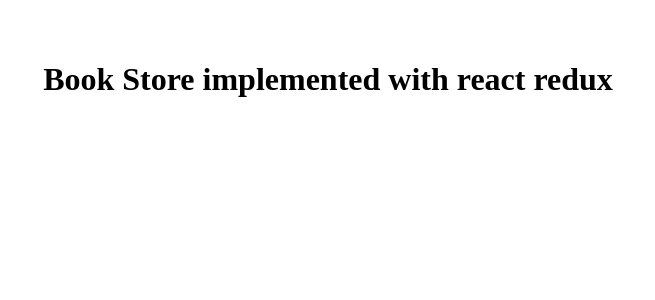
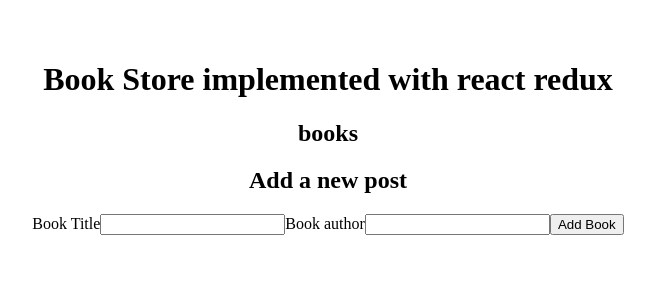
Before and after one commit to haftamudesta/BookStore, a React (Vite) app: page / in a window 1280 px wide. Shown: the top 300 px of the page, without its empty margins (312-967 px from the left). Built offline with nearby package versions, Linux system fonts and the light colour scheme.

Commit message:
Add books

```diff
--- a/package.json
+++ b/package.json
@@ -9,8 +9,11 @@
     "preview": "vite preview"
   },
   "dependencies": {
+    "@reduxjs/toolkit": "^1.9.3",
     "react": "^18.2.0",
-    "react-dom": "^18.2.0"
+    "react-dom": "^18.2.0",
+    "react-redux": "^8.0.5",
+    "redux": "^4.2.1"
   },
   "devDependencies": {
     "@babel/core": "^7.21.0",
--- a/src/App.jsx
+++ b/src/App.jsx
@@ -1,13 +1,16 @@
-import { useState } from 'react'
-import './App.css'
+import { useState } from "react";
+import "./App.css";
+import BookList from "./component/redux/books/BookList";
+import AddBookForm from "./component/redux/books/AddBookForm";
 
 function App() {
-
   return (
     <div className="App">
       <h1> Book Store implemented with react redux</h1>
+      <BookList />
+      <AddBookForm />
     </div>
-  )
+  );
 }
 
-export default App
+export default App;
--- /dev/null
+++ b/src/component/Store.jsx
@@ -0,0 +1,10 @@
+import { configureStore } from "@reduxjs/toolkit";
+import bookReducer from "../component/redux/books/bookSlice";
+
+const store = configureStore({
+  reducer: {
+    books: bookReducer,
+  },
+});
+
+export default store;
--- /dev/null
+++ b/src/component/redux/books/AddBookForm.jsx
@@ -0,0 +1,53 @@
+import { useState } from "react";
+import { useDispatch } from "react-redux";
+import { nanoid } from "@reduxjs/toolkit";
+import { bookAdded } from "./bookSlice";
+
+const AddBookForm = () => {
+  const [title, setTitle] = useState("");
+  const [author, setauthor] = useState("");
+  const onTitleChanged = (e) => setTitle(e.target.value);
+  const onauthorChanged = (e) => setauthor(e.target.value);
+  const dispatch = useDispatch();
+  const onSavePostClicked = () => {
+    if (title && author) {
+      dispatch(
+        bookAdded({
+          id: nanoid(),
+          title,
+          author,
+        })
+      );
+      setTitle("");
+      setauthor("");
+    }
+  };
+  return (
+    <section>
+      <h2>Add a new post</h2>
+      <form>
+        <label htmlFor="bookTitle">Book Title</label>
+        <input
+          type="text"
+          id="bookTitle"
+          name="bookTitle"
+          value={title}
+          onChange={onTitleChanged}
+        />
+        <label htmlFor="bookauthor">Book author</label>
+        <input
+          type="text"
+          id="bookauthor"
+          name="bookauthor"
+          value={author}
+          onChange={onauthorChanged}
+        />
+        <button type="button" onClick={onSavePostClicked}>
+          Add Book
+        </button>
+      </form>
+    </section>
+  );
+};
+
+export default AddBookForm;
--- /dev/null
+++ b/src/component/redux/books/BookList.jsx
@@ -0,0 +1,21 @@
+import { useSelector } from "react-redux";
+import { selectAllBooks } from "./bookSlice";
+
+const BookList = () => {
+  const books = useSelector(selectAllBooks);
+  const renderBooks = books.map((book) => (
+    <article key={book.id}>
+      <h1>{book.title}</h1>
+      <p>{book.author}</p>
+    </article>
+  ));
+
+  return (
+    <section>
+      <h1>books</h1>
+      {renderBooks}
+    </section>
+  );
+};
+
+export default BookList;
--- /dev/null
+++ b/src/component/redux/books/bookSlice.jsx
@@ -0,0 +1,18 @@
+import { createSlice } from "@reduxjs/toolkit";
+
+const initialState = [];
+
+const bookSlice = createSlice({
+  name: "books",
+  initialState,
+  reducers: {
+    bookAdded(state, action) {
+      state.push(action.payload);
+    },
+  },
+});
+
+export const selectAllBooks = (state) => state.books;
+export const { bookAdded } = bookSlice.actions;
+
+export default bookSlice.reducer;
--- a/src/main.jsx
+++ b/src/main.jsx
@@ -1,9 +1,13 @@
 import React from "react";
 import ReactDOM from "react-dom/client";
 import App from "./App";
+import store from "./component/Store";
+import { Provider } from "react-redux";
 
 ReactDOM.createRoot(document.getElementById("root")).render(
   <React.StrictMode>
-    <App />
+    <Provider store={store}>
+      <App />
+    </Provider>
   </React.StrictMode>
 );
```
Also changed, not shown: 1 other file (tests, documents, lock files or other folders).
